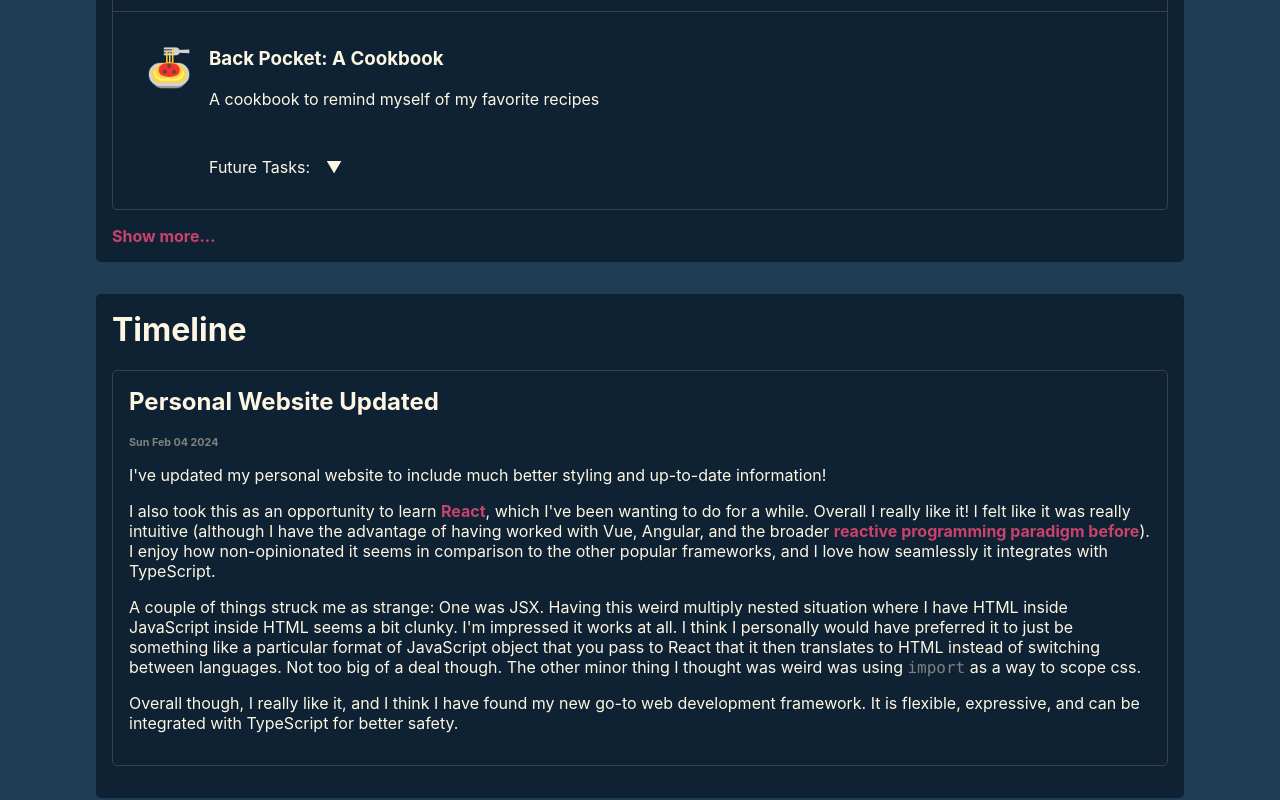
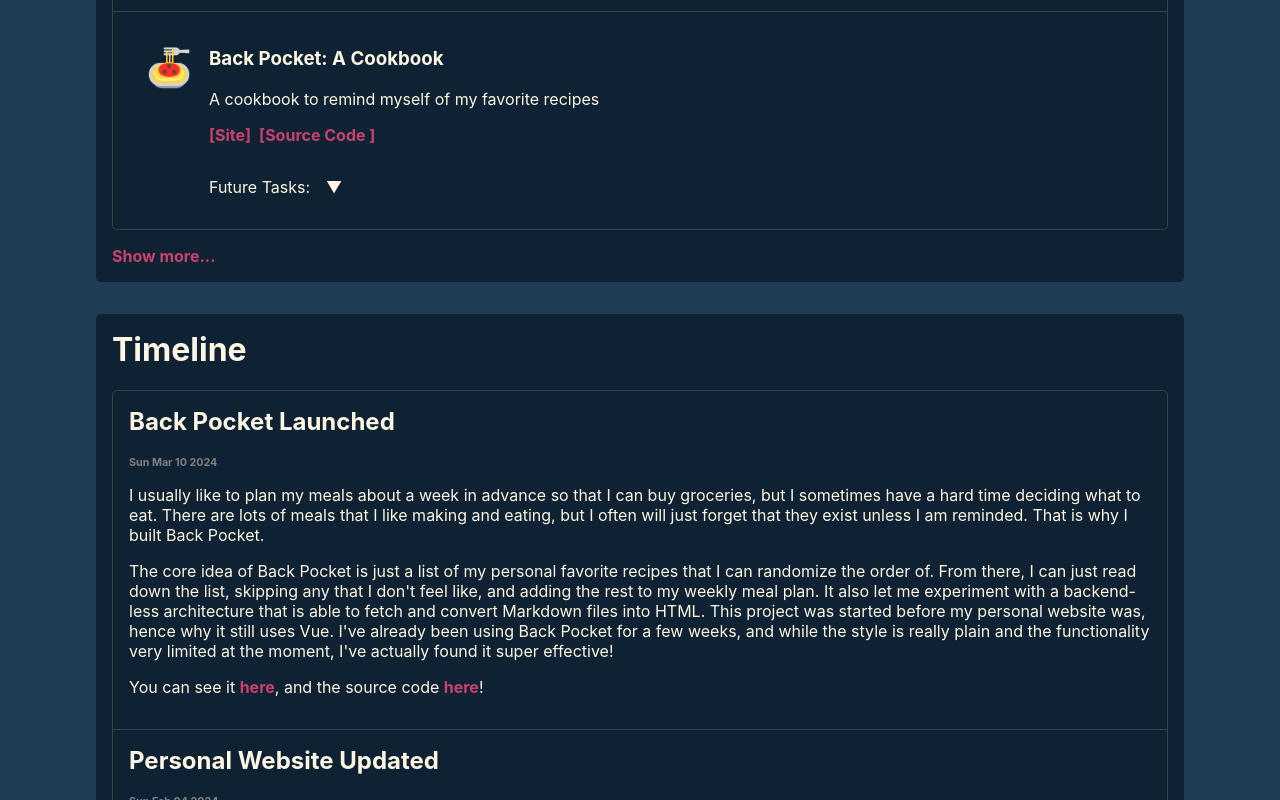
Before and after one commit to Plyb/personal-site, a React (Create React App) app: page / in a window 1280 px wide. Shown: the part 1340-2140 px from the top of the page. Built offline with nearby package versions, Linux system fonts and the light colour scheme.

Commit message:
add back pocket

```diff
--- a/src/ProjectList.tsx
+++ b/src/ProjectList.tsx
@@ -53,8 +53,8 @@ export const projects: project[] = [
   {
     title: 'Back Pocket: A Cookbook',
     desc: 'A cookbook to remind myself of my favorite recipes',
-    links: [],
-    todos: ['Deploy', 'Add filters'],
+    links: [{ url: 'https://backpocket.kobylewis.net/', text: 'Site' }, { url: 'https://github.com/Plyb/back-pocket', text: 'Source Code '}],
+    todos: ['Update Style', 'Add filters'],
     icon: 'spaghetti.png',
   },
   {
--- a/src/Timeline.tsx
+++ b/src/Timeline.tsx
@@ -7,6 +7,15 @@ type TimelineItem = {
 }
 
 const timelineItems: TimelineItem[] = [
+    {
+        title: 'Back Pocket Launched',
+        date: new Date(2024, 2, 10),
+        description: <div>
+            <p>I usually like to plan my meals about a week in advance so that I can buy groceries, but I sometimes have a hard time deciding what to eat. There are lots of meals that I like making and eating, but I often will just forget that they exist unless I am reminded. That is why I built Back Pocket.</p>
+            <p>The core idea of Back Pocket is just a list of my personal favorite recipes that I can randomize the order of. From there, I can just read down the list, skipping any that I don't feel like, and adding the rest to my weekly meal plan. It also let me experiment with a backend-less architecture that is able to fetch and convert Markdown files into HTML. This project was started before my personal website was, hence why it still uses Vue. I've already been using Back Pocket for a few weeks, and while the style is really plain and the functionality very limited at the moment, I've actually found it super effective!</p>
+            <p>You can see it <a href='https://backpocket.kobylewis.net/'>here</a>, and the source code <a href='https://github.com/Plyb/back-pocket'>here</a>!</p>
+        </div>
+    },
     {
         title: 'Personal Website Updated',
         date: new Date(2024, 1, 4),
```
